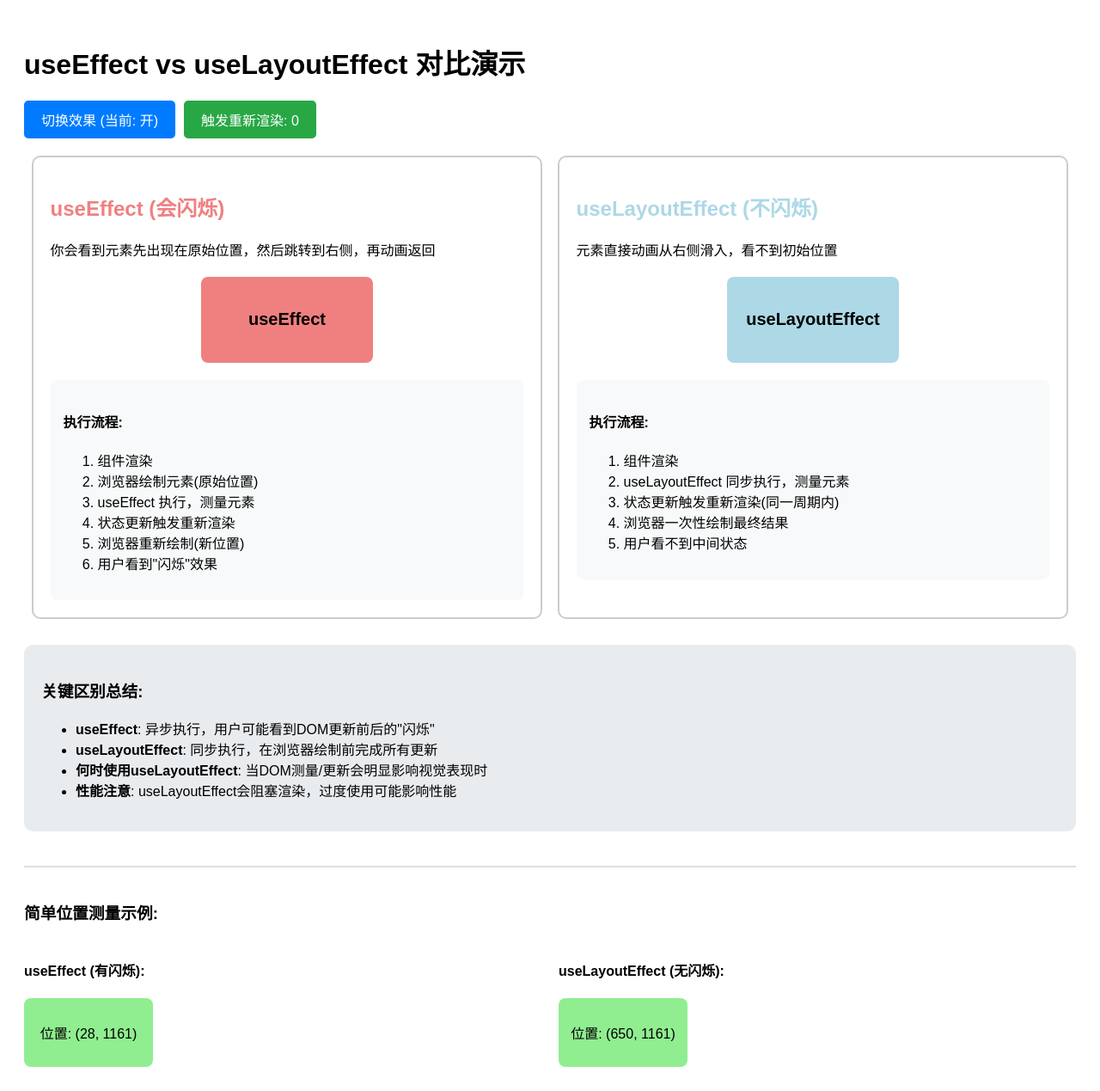
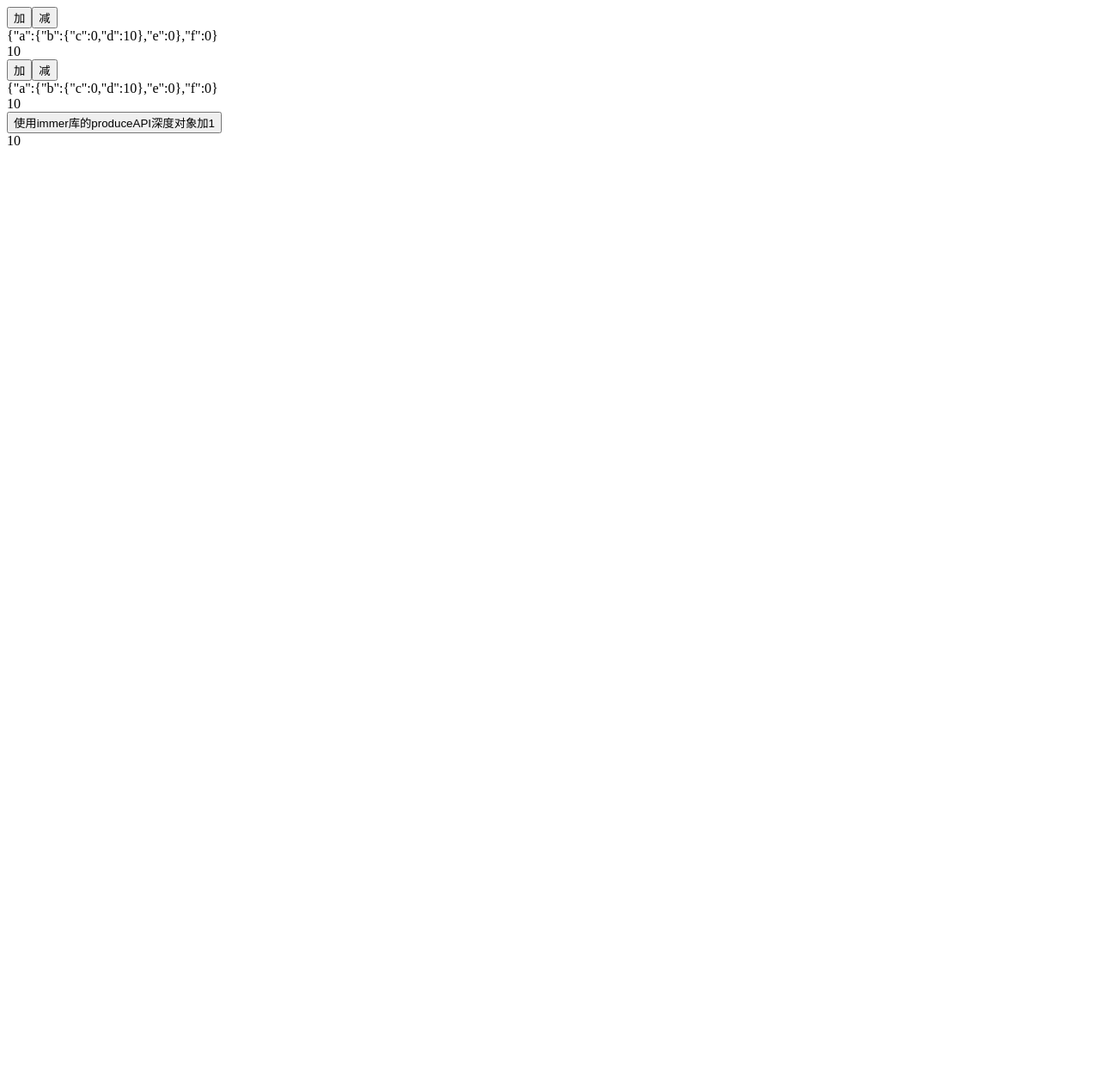
Before and after one commit to everywangBUG/interview, a React (Vite) app in the folder react/: page / in a window 1280 px wide. Shown: the whole page at 86% size. After the commit the page ends 800 px from the top, so only its background shows below. Built offline with nearby package versions, Linux system fonts and the light colour scheme.

Commit message:
useReducer + immer

```diff
--- a/react/package.json
+++ b/react/package.json
@@ -12,6 +12,7 @@
     "vite": "^7.2.4"
   },
   "dependencies": {
+    "immer": "^11.1.3",
     "react": "^19.2.0",
     "react-dom": "^19.2.0"
   }
--- a/react/src/App.jsx
+++ b/react/src/App.jsx
@@ -1,16 +1,18 @@
 import React from 'react';
+import UseReducer from './hook/UseReducer';
 // import UseState from './hook/UseState';
 // import UseEffect from './hook/UseEffect';
-import UseLayoutEffect from './hook/useLayoutEffect';
+// import UseLayoutEffect from './hook/useLayoutEffect';
 
 const App = () => {
 
     return (
-        <>
-            {/* <UseState /> */}
-            {/* <UseEffect /> */}
-            <UseLayoutEffect />
-        </>
+        <div style={{display: 'flex', flexDirection: 'column'}}>
+            {/* <UseState />
+            <UseEffect /> */}
+            {/* <UseLayoutEffect /> */}
+            <UseReducer />
+        </div>
     )
 }
 
--- a/react/src/hook/UseLayoutEffect.jsx
+++ b/react/src/hook/UseLayoutEffect.jsx
@@ -1,269 +1,83 @@
-import React, { useState, useEffect, useLayoutEffect, useRef } from 'react';
+import React from 'react';
+import { useLayoutEffect, useEffect, useState, useRef } from 'react';
 
-const LayoutEffectDemo = () => {
-  const [count, setCount] = useState(0);
-  const [effectStyle, setEffectStyle] = useState({});
-  const [layoutStyle, setLayoutStyle] = useState({});
-  const [toggle, setToggle] = useState(true);
+const UseLayoutEffect = () => {
+    const [toggle, setToggle] = useState(false);
+    const [effectStyle, setEffectStyle] = useState(null);
+    const [layoutStyle, setLayoutStyle] = useState(null);
+    const layoutRef = useRef(null);
+    const effectRef = useRef(null);
+    // useLayoutEffect先执行effect再渲染绘制，同步执行effect
+    useLayoutEffect(() => {
+        if (layoutRef.current) {
+            // 同步测量和更新DOM
+            const rect = layoutRef.current.getBoundingClientRect();
+            console.log(rect.width, 'layoutRect');
+            // 在浏览器绘制前完成更新
+            setLayoutStyle({
+                transform: `translateX(${rect.width}px)`,
+                backgroundColor: 'skyblue',
+                transition: 'transform 0.3s, background-color 0.3s'
+            })
 
-  const effectRef = useRef(null);
-  const layoutRef = useRef(null);
+            // 立即同步更新，不会有中间动画效果
+            // 使用requestAnimationFrame确保在下一帧之前更新
+            requestAnimationFrame(() => {
+                setLayoutStyle({
+                    transform: 'translateX(0px)',
+                    backgroundColor: 'skyblue',
+                    transition: 'transform 0.3s, background-color 0.3s'
+                })
+            }, 200)
+        }
+    }, [toggle]);
 
-  // useEffect 版本 - 在绘制后执行
+    // useEffect先渲染后执行effect副作用，异步执行effect
     useEffect(() => {
-    console.log('useEffect 执行');
-
-    if (toggle && effectRef.current) {
-      // 模拟DOM测量
+        if (effectRef.current) {
             const rect = effectRef.current.getBoundingClientRect();
-
-      // 这里会先看到元素在原始位置，然后跳转到新位置
+            console.log(rect.width, 'effectRect');
             setEffectStyle({
                 transform: `translateX(${rect.width}px)`,
-        backgroundColor: 'lightcoral',
+                backgroundColor: 'blue',
                 transition: 'transform 0.3s, background-color 0.3s'
-      });
+            })
 
-      // 故意延迟，让闪烁更明显
             setTimeout(() => {
                 setEffectStyle({
                     transform: 'translateX(0px)',
-          backgroundColor: 'lightcoral',
+                    backgroundColor: 'blue',
                     transition: 'transform 0.3s, background-color 0.3s'
-        });
-      }, 100);
-    }
-  }, [toggle]);
-
-  // useLayoutEffect 版本 - 在绘制前执行
-  useLayoutEffect(() => {
-    console.log('useLayoutEffect 执行');
-
-    if (toggle && layoutRef.current) {
-      // 同步测量和更新DOM
-      const rect = layoutRef.current.getBoundingClientRect();
-
-      // 在浏览器绘制前完成所有更新
-      setLayoutStyle({
-        transform: `translateX(${rect.width}px)`,
-        backgroundColor: 'lightblue',
-        transition: 'transform 0.3s, background-color 0.3s'
-      });
-
-      // 立即同步更新，不会有中间状态
-      // 注意：这里使用requestAnimationFrame确保在下一帧之前更新
-      requestAnimationFrame(() => {
-        setLayoutStyle({
-          transform: 'translateX(0px)',
-          backgroundColor: 'lightblue',
-          transition: 'transform 0.3s, background-color 0.3s'
-        });
-      });
+                })
+            }, 200)
         }
     }, [toggle]);
 
     return (
-    <div style={{ padding: '20px', fontFamily: 'Arial' }}>
-      <h1>useEffect vs useLayoutEffect 对比演示</h1>
-
-      <div style={{ marginBottom: '20px' }}>
-        <button
-          onClick={() => setToggle(!toggle)}
+        <div>
+            <button onClick={() => setToggle(!toggle)}>切换</button>
+            <div
+                ref={layoutRef}
                 style={{
-            padding: '10px 20px',
-            fontSize: '16px',
-            backgroundColor: '#007bff',
-            color: 'white',
-            border: 'none',
-            borderRadius: '5px',
-            cursor: 'pointer',
-            marginRight: '10px'
+                    width: '200px',
+                    height: '100px',
+                    backgroundColor: 'skyblue',
+                    ...layoutStyle
                 }}
                 >
-          切换效果 (当前: {toggle ? '开' : '关'})
-        </button>
-
-        <button
-          onClick={() => setCount(count + 1)}
-          style={{
-            padding: '10px 20px',
-            fontSize: '16px',
-            backgroundColor: '#28a745',
-            color: 'white',
-            border: 'none',
-            borderRadius: '5px',
-            cursor: 'pointer'
-          }}
-        >
-          触发重新渲染: {count}
-        </button>
             </div>
-
-      <div style={{ display: 'flex', justifyContent: 'space-around', flexWrap: 'wrap' }}>
-        {/* useEffect 示例 */}
-        <div style={{ width: '45%', padding: '20px', border: '2px solid #ccc', borderRadius: '10px' }}>
-          <h2 style={{ color: 'lightcoral' }}>useEffect (会闪烁)</h2>
-          <p>你会看到元素先出现在原始位置，然后跳转到右侧，再动画返回</p>
-
             <div
                 ref={effectRef}
                 style={{
                     width: '200px',
                     height: '100px',
-              backgroundColor: 'lightcoral',
-              display: 'flex',
-              alignItems: 'center',
-              justifyContent: 'center',
-              fontSize: '20px',
-              fontWeight: 'bold',
-              borderRadius: '8px',
-              margin: '20px auto',
+                    backgroundColor: 'red',
                     ...effectStyle
                 }}
                 >
-            useEffect
-          </div>
-
-          <div style={{ backgroundColor: '#f8f9fa', padding: '15px', borderRadius: '8px' }}>
-            <h4>执行流程:</h4>
-            <ol>
-              <li>组件渲染</li>
-              <li>浏览器绘制元素(原始位置)</li>
-              <li>useEffect 执行，测量元素</li>
-              <li>状态更新触发重新渲染</li>
-              <li>浏览器重新绘制(新位置)</li>
-              <li>用户看到"闪烁"效果</li>
-            </ol>
             </div>
         </div>
+    )
+}
 
-        {/* useLayoutEffect 示例 */}
-        <div style={{ width: '45%', padding: '20px', border: '2px solid #ccc', borderRadius: '10px' }}>
-          <h2 style={{ color: 'lightblue' }}>useLayoutEffect (不闪烁)</h2>
-          <p>元素直接动画从右侧滑入，看不到初始位置</p>
-
-          <div
-            ref={layoutRef}
-            style={{
-              width: '200px',
-              height: '100px',
-              backgroundColor: 'lightblue',
-              display: 'flex',
-              alignItems: 'center',
-              justifyContent: 'center',
-              fontSize: '20px',
-              fontWeight: 'bold',
-              borderRadius: '8px',
-              margin: '20px auto',
-              ...layoutStyle
-            }}
-          >
-            useLayoutEffect
-          </div>
-
-          <div style={{ backgroundColor: '#f8f9fa', padding: '15px', borderRadius: '8px' }}>
-            <h4>执行流程:</h4>
-            <ol>
-              <li>组件渲染</li>
-              <li>useLayoutEffect 同步执行，测量元素</li>
-              <li>状态更新触发重新渲染(同一周期内)</li>
-              <li>浏览器一次性绘制最终结果</li>
-              <li>用户看不到中间状态</li>
-            </ol>
-          </div>
-        </div>
-      </div>
-
-      <div style={{ marginTop: '30px', padding: '20px', backgroundColor: '#e9ecef', borderRadius: '10px' }}>
-        <h3>关键区别总结:</h3>
-        <ul>
-          <li><strong>useEffect</strong>: 异步执行，用户可能看到DOM更新前后的"闪烁"</li>
-          <li><strong>useLayoutEffect</strong>: 同步执行，在浏览器绘制前完成所有更新</li>
-          <li><strong>何时使用useLayoutEffect</strong>: 当DOM测量/更新会明显影响视觉表现时</li>
-          <li><strong>性能注意</strong>: useLayoutEffect会阻塞渲染，过度使用可能影响性能</li>
-        </ul>
-      </div>
-
-      {/* 另一个更简单的对比示例 */}
-      <div style={{ marginTop: '40px', borderTop: '2px solid #ddd', paddingTop: '20px' }}>
-        <h3>简单位置测量示例:</h3>
-
-        <div style={{ display: 'flex', gap: '20px', marginTop: '20px' }}>
-          <div style={{ flex: 1 }}>
-            <h4>useEffect (有闪烁):</h4>
-            <PositionMeasurementEffect />
-          </div>
-
-          <div style={{ flex: 1 }}>
-            <h4>useLayoutEffect (无闪烁):</h4>
-            <PositionMeasurementLayoutEffect />
-          </div>
-        </div>
-      </div>
-    </div>
-  );
-};
-
-// useEffect 组件
-const PositionMeasurementEffect = () => {
-  const [position, setPosition] = useState({ x: 0, y: 0 });
-  const ref = useRef(null);
-
-  useEffect(() => {
-    if (ref.current) {
-      const rect = ref.current.getBoundingClientRect();
-      setPosition({ x: rect.x, y: rect.y });
-    }
-  }, []);
-
-  return (
-    <div
-      ref={ref}
-      style={{
-        width: '150px',
-        height: '80px',
-        backgroundColor: position.x > 0 ? 'lightgreen' : 'lightgray',
-        display: 'flex',
-        alignItems: 'center',
-        justifyContent: 'center',
-        transition: 'background-color 0.5s',
-        borderRadius: '8px'
-      }}
-    >
-      位置: ({Math.round(position.x)}, {Math.round(position.y)})
-    </div>
-  );
-};
-
-// useLayoutEffect 组件
-const PositionMeasurementLayoutEffect = () => {
-  const [position, setPosition] = useState({ x: 0, y: 0 });
-  const ref = useRef(null);
-
-  useLayoutEffect(() => {
-    if (ref.current) {
-      const rect = ref.current.getBoundingClientRect();
-      setPosition({ x: rect.x, y: rect.y });
-    }
-  }, []);
-
-  return (
-    <div
-      ref={ref}
-      style={{
-        width: '150px',
-        height: '80px',
-        backgroundColor: position.x > 0 ? 'lightgreen' : 'lightgray',
-        display: 'flex',
-        alignItems: 'center',
-        justifyContent: 'center',
-        transition: 'background-color 0.5s',
-        borderRadius: '8px'
-      }}
-    >
-      位置: ({Math.round(position.x)}, {Math.round(position.y)})
-    </div>
-  );
-};
-
-export default LayoutEffectDemo;
+export default UseLayoutEffect;
--- /dev/null
+++ b/react/src/hook/UseReducer.jsx
@@ -0,0 +1,104 @@
+import React, { useState } from 'react';
+import { useReducer } from 'react';
+import { produce } from 'immer';
+
+const reducer = (state, action) => {
+    switch(action.type) {
+        case 'add':
+            return {
+                ...state,
+                a: {
+                    ...state.a,
+                    b: {
+                        ...state.b,
+                        c: 10,
+                        d: state.a.b.d + action.num,
+                    }
+                }
+            }
+        case 'minus':
+            return {
+                ...state,
+                a: {
+                    ...state.a,
+                    b: {
+                        ...state.b,
+                        c: 10,
+                        d: state.a.b.d - action.num,
+                    }
+                }
+            }
+    }
+    return state;
+}
+
+const produceReducer = (state, action) => {
+    switch(action.type) {
+        case 'add':
+            return produce(state, (draftState) => {
+                draftState.a.b.d = state.a.b.d + action.num;
+            })
+        case 'minus':
+            return produce(state, (draftState) => {
+                draftState.a.b.d = state.a.b.d - action.num;
+            })
+    }
+}
+
+const UseReducer = () => {
+    const [res, dispatch] = useReducer(reducer, 'zero', () => {
+        return {
+            a: {
+                b: {
+                    c: 0,
+                    d: 10
+                },
+                e: 0,
+            },
+            f: 0
+        }
+    })
+
+    const [produceRes, produceDispatch] = useReducer(produceReducer, 'zero', () => {
+        return {
+            a: {
+                b: {
+                    c: 0,
+                    d: 10
+                },
+                e: 0,
+            },
+            f: 0
+        }
+    })
+
+    const [data, setData] = useState({
+        a: {
+            b: {
+                c: 10,
+                d: 20
+            }
+        }
+    })
+
+    return <div>
+        <button type='text' onClick={() => dispatch({type: 'add', num: 100})}>加</button>
+        <button type='text' onClick={() => dispatch({type: 'minus', num: 10})}>减</button>
+        <div>{JSON.stringify(res)}</div>
+        <div>{res.a.b.d}</div>
+
+        <button type='text' onClick={() => produceDispatch({type: 'add', num: 100})}>加</button>
+        <button type='text' onClick={() => produceDispatch({type: 'minus', num: 10})}>减</button>
+        <div>{JSON.stringify(produceRes)}</div>
+        <div>{produceRes.a.b.d}</div>
+
+        <button onClick={() => setData((preState) => {
+            return produce(preState, (draftState) => {
+                draftState.a.b.c += 1;
+            })
+        })}>使用immer库的produceAPI深度对象加1</button>
+        <div>{data.a.b.c}</div>
+    </div>
+}
+
+export default UseReducer;
```
Also changed, not shown: 1 other file (tests, documents, lock files or other folders). Lines whose indentation alone changed are shown as unchanged.
